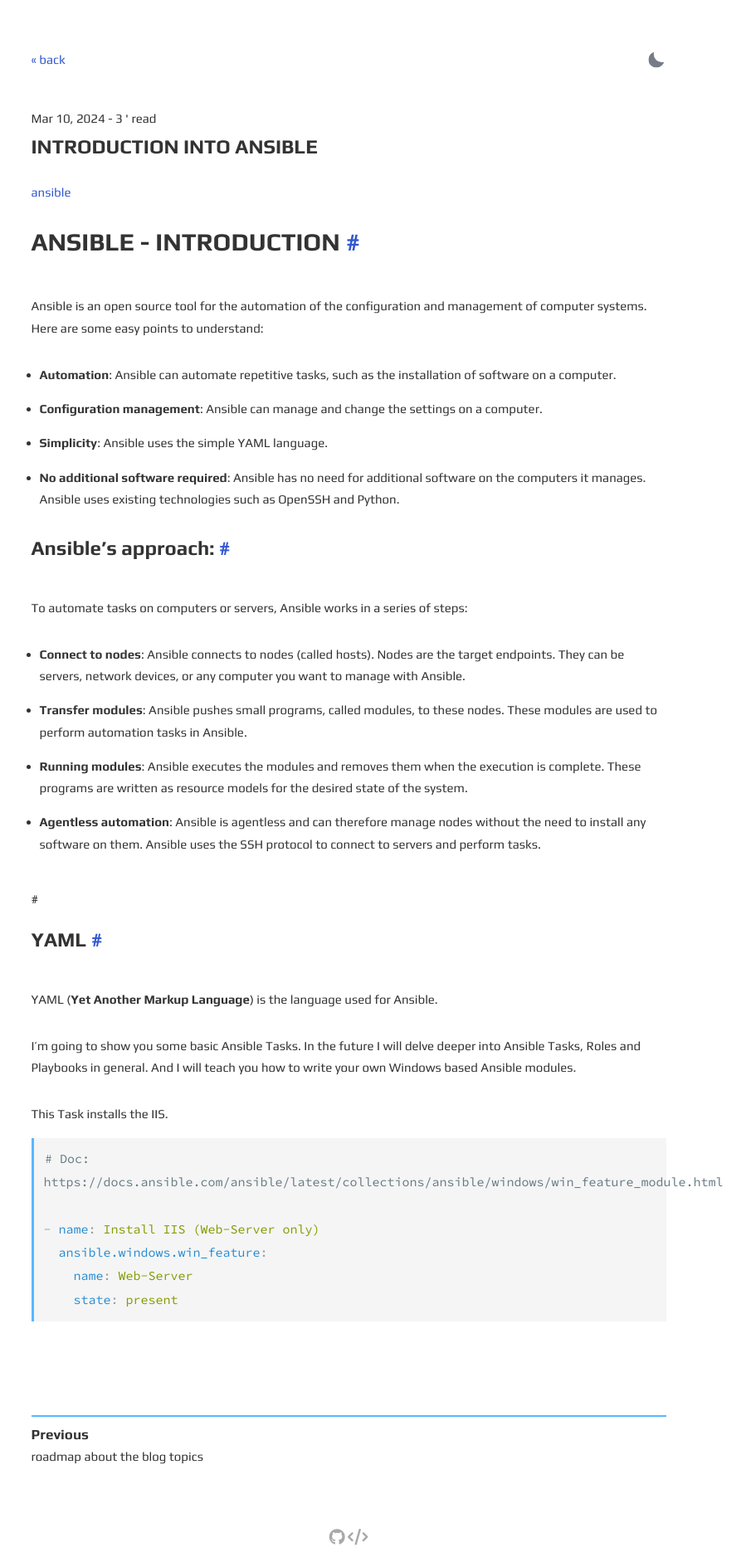
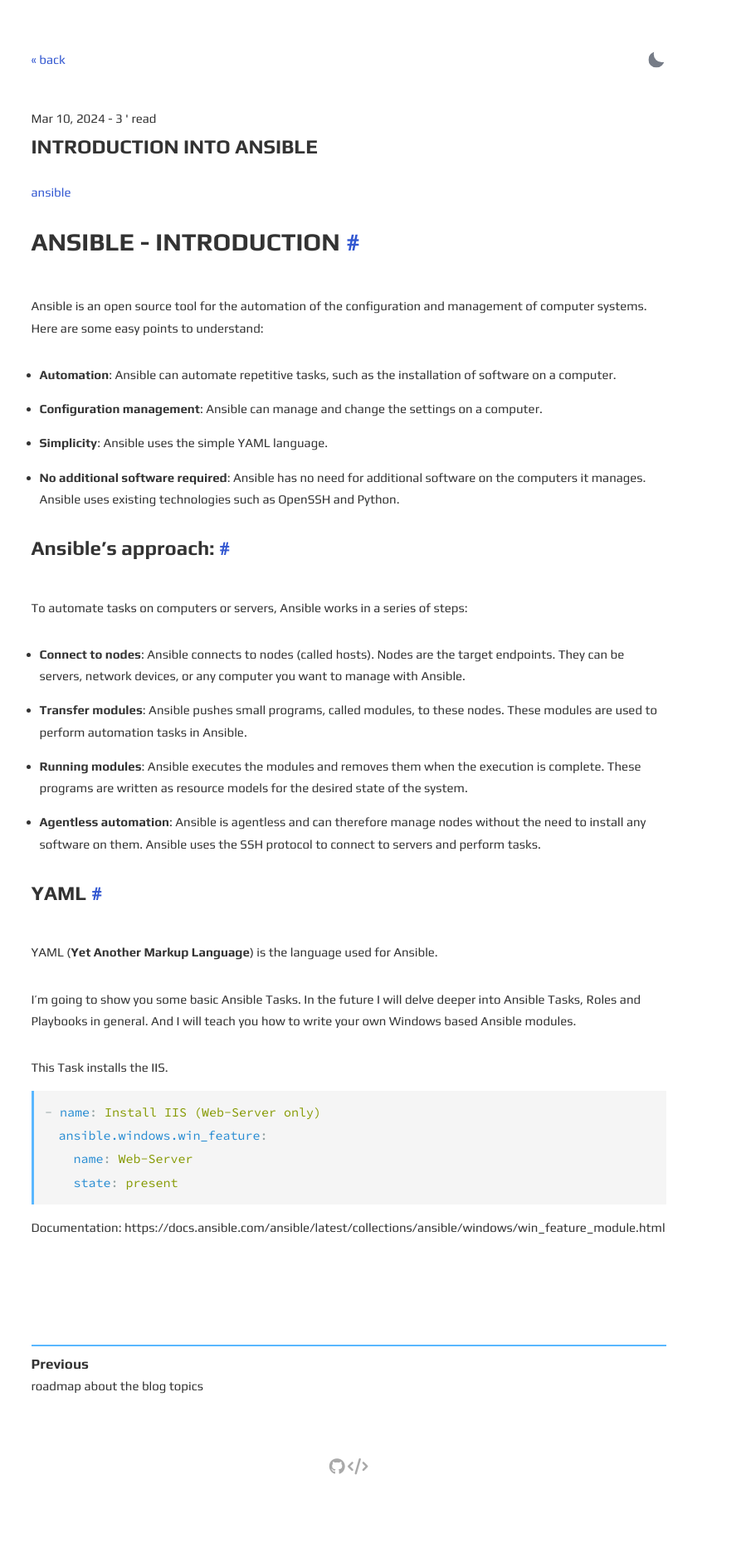
Before and after one commit to devopsenqineer/blog, a Jekyll site: the page built from _posts/2024-03-10-ansible-introduction.md, in a window 1280 px wide. Shown: the whole page at 83% size, without its empty margins (220-1119 px from the left). Built offline with Jekyll 4.4.1, drawn with Linux system fonts in a browser that asks for light colours; after the commit the page ends 1798 px from its top, so only the background shows below that.

Commit message:
changes on last ansible blog post

````diff
--- a/_posts/2024-03-10-ansible-introduction.md
+++ b/_posts/2024-03-10-ansible-introduction.md
@@ -32,7 +32,6 @@
 
 - **Agentless automation**: Ansible is agentless and can therefore manage nodes without the need to install any software on them. Ansible uses the SSH protocol to connect to servers and perform tasks.
 
-#
 
 ### YAML
 
@@ -46,10 +45,10 @@
 This Task installs the IIS.
 
 ```yaml
-# Doc: https://docs.ansible.com/ansible/latest/collections/ansible/windows/win_feature_module.html
-
 - name: Install IIS (Web-Server only)
   ansible.windows.win_feature:
     name: Web-Server
     state: present
 ```
+
+Documentation: https://docs.ansible.com/ansible/latest/collections/ansible/windows/win_feature_module.html
````
